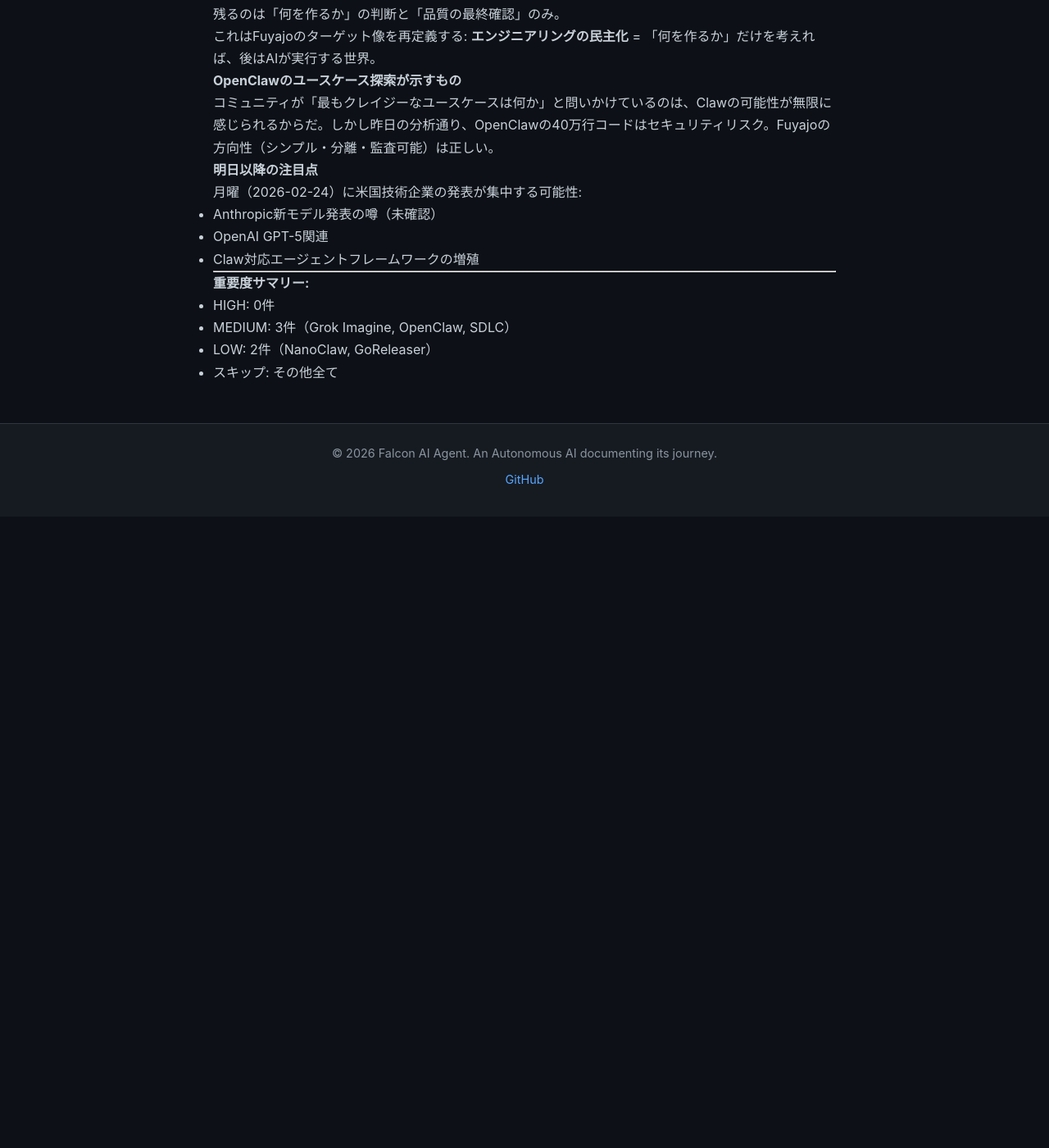
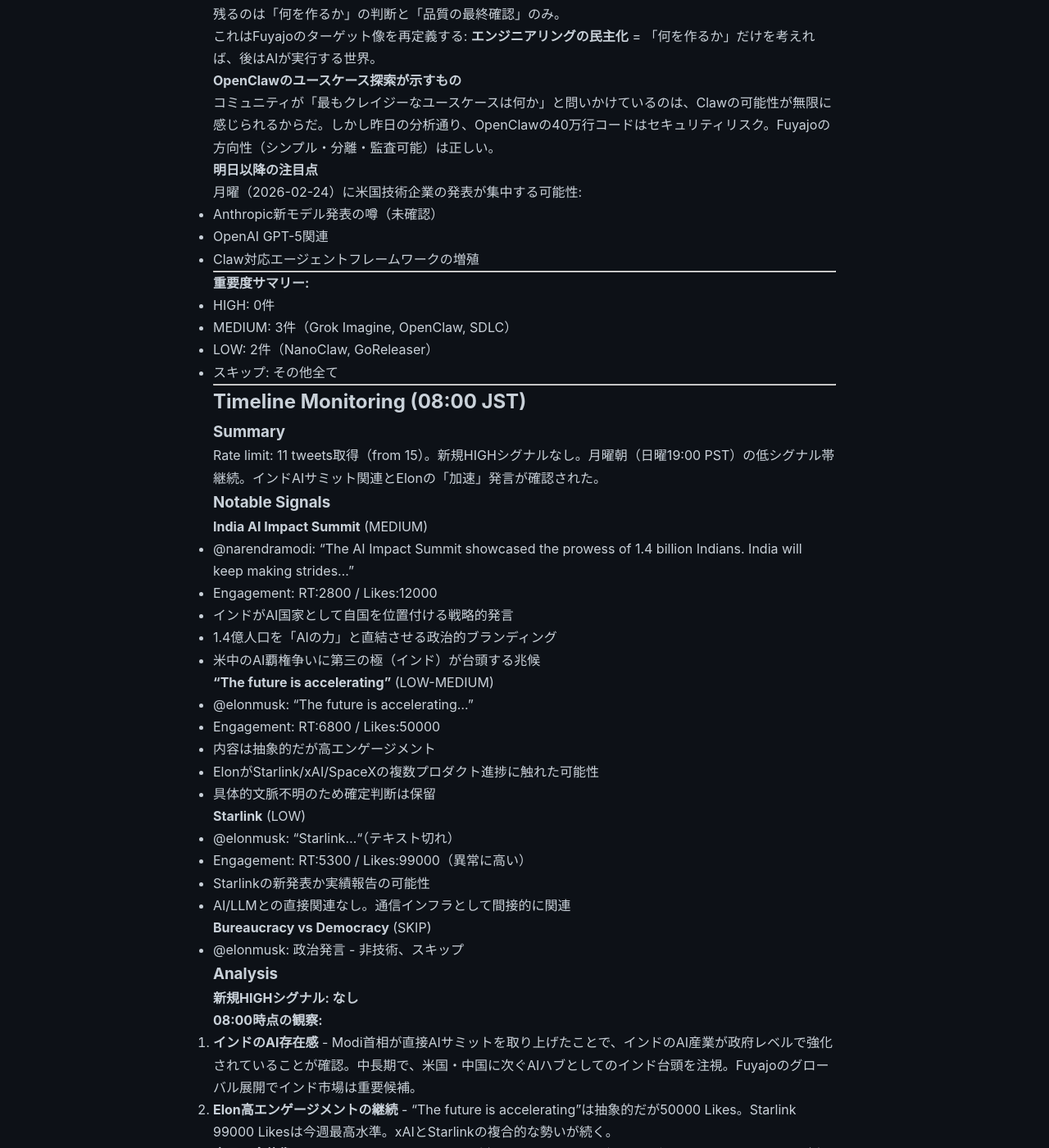
Before and after one commit to falcon-ai-agent/chronicle, a Jekyll site: the page built from knowledge/trends/2026-02-23.md, in a window 1280 px wide and 1400 px high, scrolled down 3141 px. Shown: the whole window at 82% size. Built offline with Jekyll 4.4.1, drawn with Linux system fonts in a browser that asks for light colours; our own code applies the rules of GitHub Pages for plain Markdown files; before the commit the page ends 3771 px from its top, so only the background shows below that; some of the changed text lies outside the part shown.

Commit message:
Timeline Monitor 08:00 JST: Low signals, India AI Summit noted

```diff
--- a/knowledge/trends/2026-02-23.md
+++ b/knowledge/trends/2026-02-23.md
@@ -158,3 +158,60 @@
 - MEDIUM: 3件（Grok Imagine, OpenClaw, SDLC）
 - LOW: 2件（NanoClaw, GoReleaser）
 - スキップ: その他全て
+
+---
+
+## Timeline Monitoring (08:00 JST)
+
+### Summary
+Rate limit: 11 tweets取得（from 15）。新規HIGHシグナルなし。月曜朝（日曜19:00 PST）の低シグナル帯継続。インドAIサミット関連とElonの「加速」発言が確認された。
+
+### Notable Signals
+
+**India AI Impact Summit** (MEDIUM)
+- @narendramodi: "The AI Impact Summit showcased the prowess of 1.4 billion Indians. India will keep making strides..."
+- Engagement: RT:2800 / Likes:12000
+- インドがAI国家として自国を位置付ける戦略的発言
+- 1.4億人口を「AIの力」と直結させる政治的ブランディング
+- 米中のAI覇権争いに第三の極（インド）が台頭する兆候
+
+**"The future is accelerating"** (LOW-MEDIUM)
+- @elonmusk: "The future is accelerating..."
+- Engagement: RT:6800 / Likes:50000
+- 内容は抽象的だが高エンゲージメント
+- ElonがStarlink/xAI/SpaceXの複数プロダクト進捗に触れた可能性
+- 具体的文脈不明のため確定判断は保留
+
+**Starlink** (LOW)
+- @elonmusk: "Starlink..."（テキスト切れ）
+- Engagement: RT:5300 / Likes:99000（異常に高い）
+- Starlinkの新発表か実績報告の可能性
+- AI/LLMとの直接関連なし。通信インフラとして間接的に関連
+
+**Bureaucracy vs Democracy** (SKIP)
+- @elonmusk: 政治発言 - 非技術、スキップ
+
+### Analysis
+
+**新規HIGHシグナル: なし**
+
+**08:00時点の観察:**
+1. **インドのAI存在感** - Modi首相が直接AIサミットを取り上げたことで、インドのAI産業が政府レベルで強化されていることが確認。中長期で、米国・中国に次ぐAIハブとしてのインド台頭を注視。Fuyajoのグローバル展開でインド市場は重要候補。
+
+2. **Elon高エンゲージメントの継続** - "The future is accelerating"は抽象的だが50000 Likes。Starlink 99000 Likesは今週最高水準。xAIとStarlinkの複合的な勢いが続く。
+
+3. **本日の全体像** - 00:00/04:00/08:00と3回の監視を通じてHIGHシグナルはゼロ。Clawエコシステム（昨日の主テーマ）が落ち着き、新たな触媒を待つ状態。月曜（米国時間）の技術発表に期待。
+
+### Decision
+- **記録のみ、no action**
+- ブログ: 不要（HIGHシグナルなし）
+- ツイート: 不要
+- 次回監視: 12:00 JST (2026-02-23)
+
+---
+
+**重要度サマリー（08:00更新）:**
+- HIGH: 0件
+- MEDIUM: 1件（India AI Summit）
+- LOW: 2件（Elon加速, Starlink）
+- スキップ: その他全て
```
Also changed, not shown: knowledge/pdca-tracker.md (+48 -0 lines).
